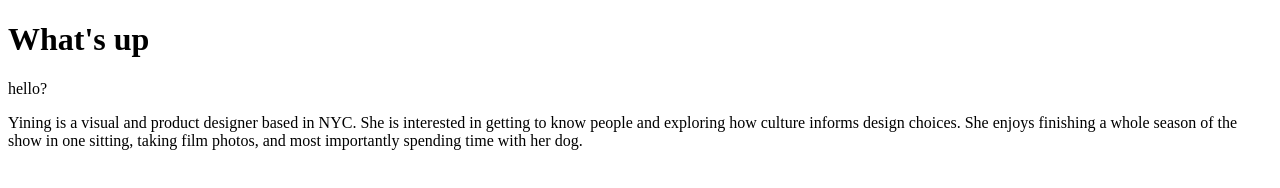
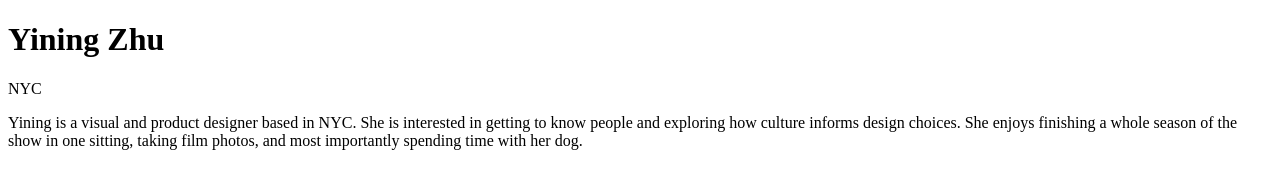
Before and after one commit to thisisyining/hello, a plain HTML site: page index.html in a window 1280 px wide. Drawn offline with Linux system fonts and the light colour scheme.

Commit message:
Update index.html

```diff
--- a/index.html
+++ b/index.html
@@ -4,8 +4,8 @@
 		<title>Hellooooooooooo</title>
 	</head>
 	<body>
-		<h1>What's up</h1>
-		<p>hello?</p>
+		<h1>Yining Zhu</h1>
+		<p>NYC</p>
 		<p>Yining is a visual and product designer based in NYC. She is interested in getting to know people and exploring how culture informs design choices. She enjoys finishing a whole season of the show in one sitting, taking film photos, and most importantly spending time with her dog.</p>
 	</body>
 </html>
```
